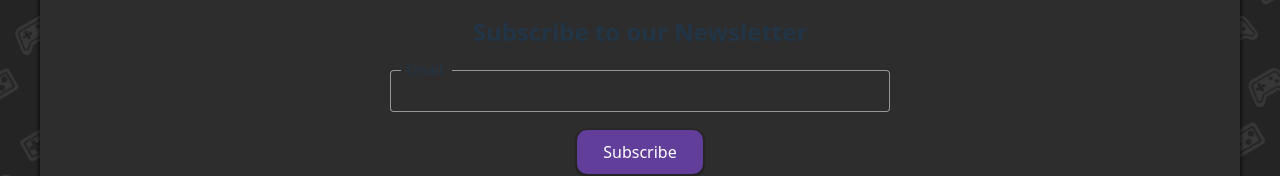
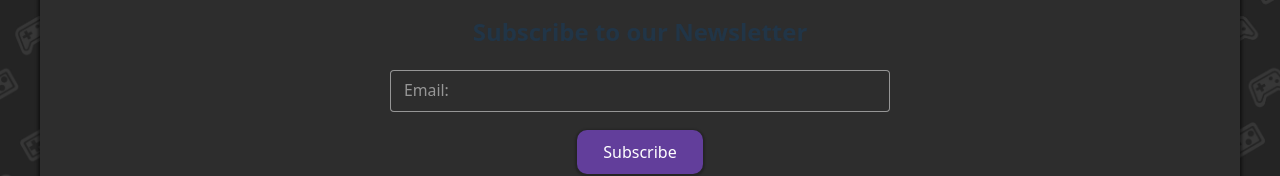
Before and after one commit to J-P-Dorman/company_website, a React (Vite) app: page / in a window 1280 px wide. Shown: the part 1979-2155 px from the top of the page. Built offline with nearby package versions, Linux system fonts and the light colour scheme.

Commit message:
Input add focus animation

```diff
--- a/src/components/Input/Input.scss
+++ b/src/components/Input/Input.scss
@@ -19,6 +19,7 @@
       background: none;
       height: 40px;
       width: 10px;
+      transition: border-color 0.3s;
     }
 
     .input-label {
@@ -27,6 +28,7 @@
       height: calc(100% + 2px);
       border-bottom: 1px solid rgba(255, 255, 255, 0.5);
       border-top: 1px solid rgba(255, 255, 255, 0);
+      transition: border-bottom-color 0.3s;
 
       .input-label-text {
         flex: 0 0 auto;
@@ -46,6 +48,7 @@
       background: none;
       height: 40px;
       width: 100%;
+      transition: border-color 0.3s;
     }
   }
 
@@ -81,3 +84,27 @@
     }
   }
 }
+
+// Empty state
+// ========================================
+.input {
+	.input-label {
+    transition: border-top-color 0.2s, border-bottom-color 0.3s !important;
+
+    .input-label-text {
+      transition: color 0.3s, transform 0.3s;
+    }
+	}
+}
+
+.input.empty:not(.focus) {
+	.input-label {
+    border-color: rgba(255, 255, 255, 0.5);
+    transition: border-top-color 0.2s, border-bottom-color 0.3s !important;
+
+    .input-label-text {
+      color: rgba(255, 255, 255, 0.5);
+      transform: scale(1.1) translate(0px, 11px);
+    }
+	}
+}
--- a/src/components/Input/Input.tsx
+++ b/src/components/Input/Input.tsx
@@ -1,4 +1,4 @@
-import { useState } from "react";
+import { useEffect, useState } from "react";
 import "./Input.scss";
 
 type Props = {
@@ -8,12 +8,15 @@ type Props = {
   onChange?: (event: React.ChangeEvent<HTMLInputElement>) => void;
 };
 
-const Input = ({ label, type = 'text', value, onChange }: Props) => {
+const Input = ({ label, type = 'text', value: valueParent, onChange }: Props) => {
   const [valueLocal, setValueLocal] = useState("");
   const [isFocus, setIsFocus] = useState(false);
 
+  const value = valueParent === undefined ? valueLocal : valueParent;
+  const isEmpty = value === '';
+
   return (
-    <div className={`input${isFocus ? " focus" : ""}`}>
+    <div className={`input${isFocus ? " focus" : ""}${isEmpty ? " empty" : ""}`}>
       <div className="input-border">
         <div className="input-label">
           <div className="input-label-text">{label}</div>
@@ -22,7 +25,7 @@ const Input = ({ label, type = 'text', value, onChange }: Props) => {
 
       <input
         type={type}
-        value={value ? value : valueLocal}
+        value={value}
         onChange={(event) => {
           setValueLocal(event.target.value);
           if(onChange) onChange(event);
```
